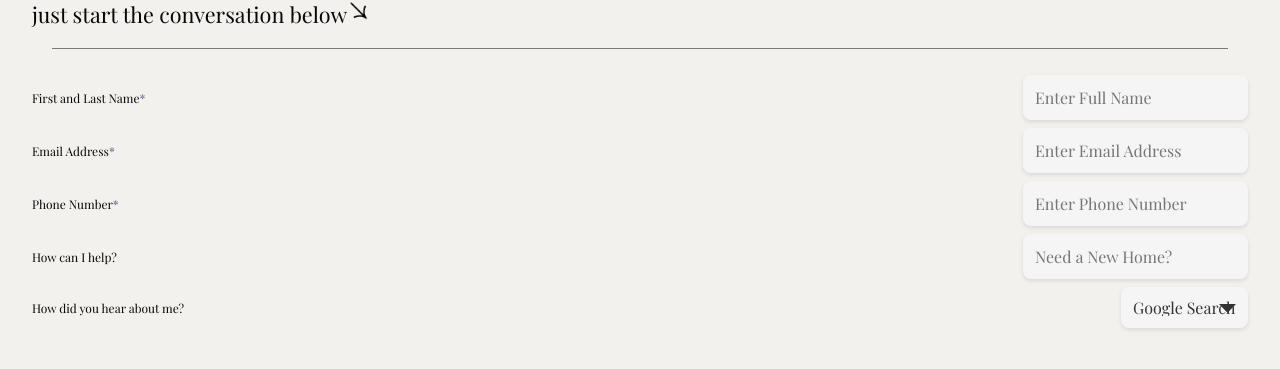
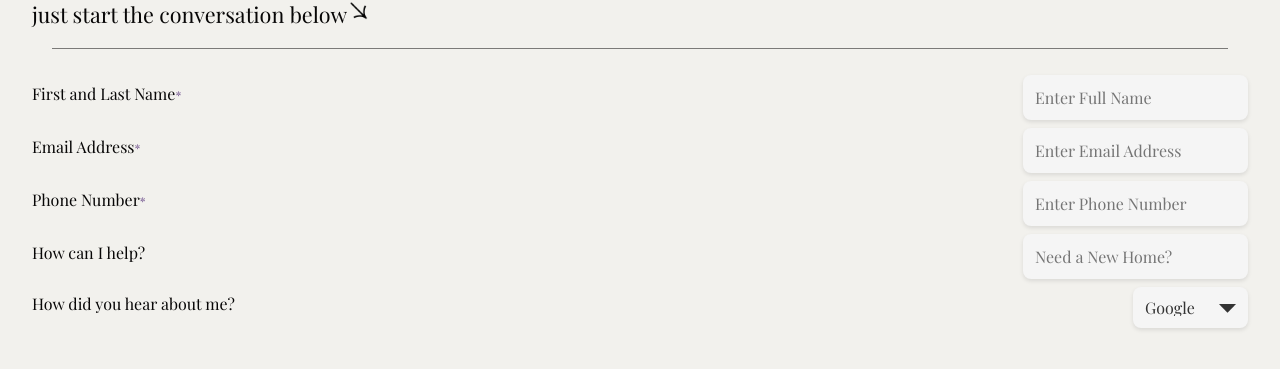
Before and after one commit to gtzjesus/JesicaArreola, a React (Vite) app: page / in a window 1280 px wide. Shown: the part 1727-2096 px from the top of the page. Built offline with nearby package versions, Linux system fonts and the light colour scheme; no server answers.

Commit message:
UI for form submittion

```diff
--- a/src/components/form/Form.jsx
+++ b/src/components/form/Form.jsx
@@ -79,6 +79,8 @@ const HorizontalGroup = styled.div`
 
 const Label = styled.label`
   float: left;
+  font-size: 16px;
+  margin-bottom: 8px;
 `;
 
 const Input = styled.input`
@@ -391,7 +393,7 @@ function Form() {
               //   value={formData.howDidYouHear}
               //   onChange={handleInputChange}
             >
-              <Option value="googleSearch">Google Search</Option>
+              <Option value="googleSearch">Google</Option>
               <Option value="socialMedia">Social Media</Option>
               <Option value="friend">Friend</Option>
               <Option value="ad">Ad</Option>
```
